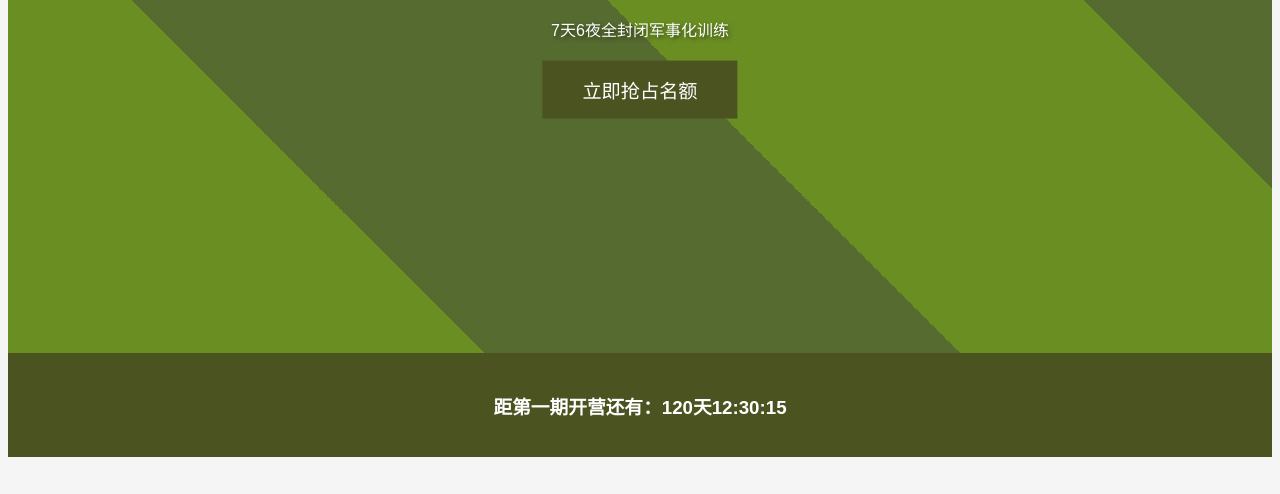
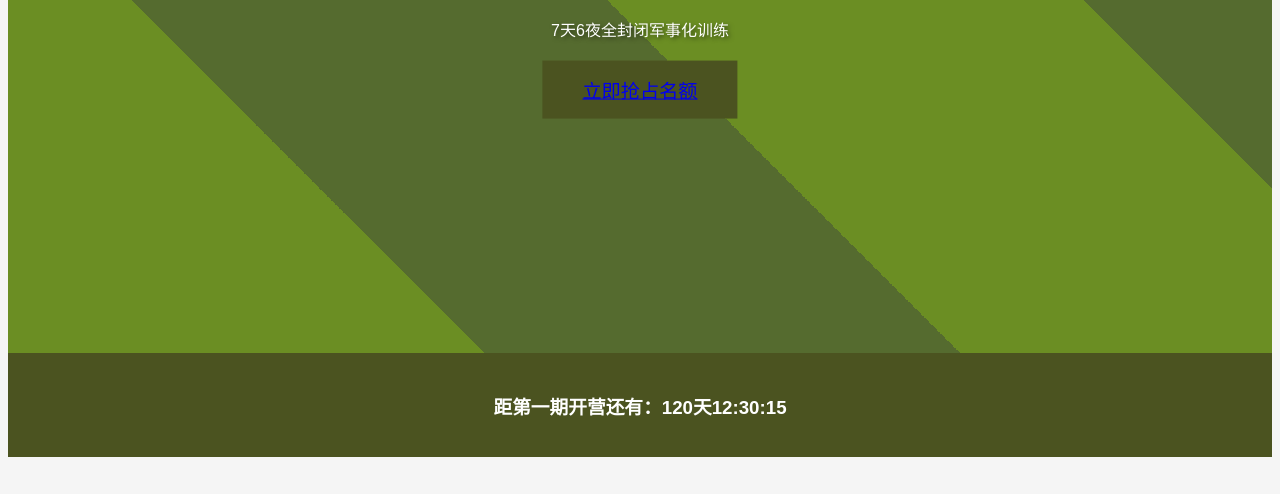
Before and after one commit to QQ274Z/QQ274Z.github.io, a plain HTML site: page index.html in a window 1280 px wide. Shown: the part 295-789 px from the top of the page. Drawn offline with Linux system fonts and the light colour scheme.

Commit message:
Update index.html

```diff
--- a/index.html
+++ b/index.html
@@ -78,7 +78,7 @@
         <div class="hero-text">
             <h1>2025粤杨军事夏令营</h1>
             <p>7天6夜全封闭军事化训练</p >
-            <button class="enroll-btn">立即抢占名额</button>
+            <button class="enroll-btn"><a href="https://www.baidu.com/?tn=67074732_8_dg">立即抢占名额</a></button>
         </div>
     </header>
 
```
